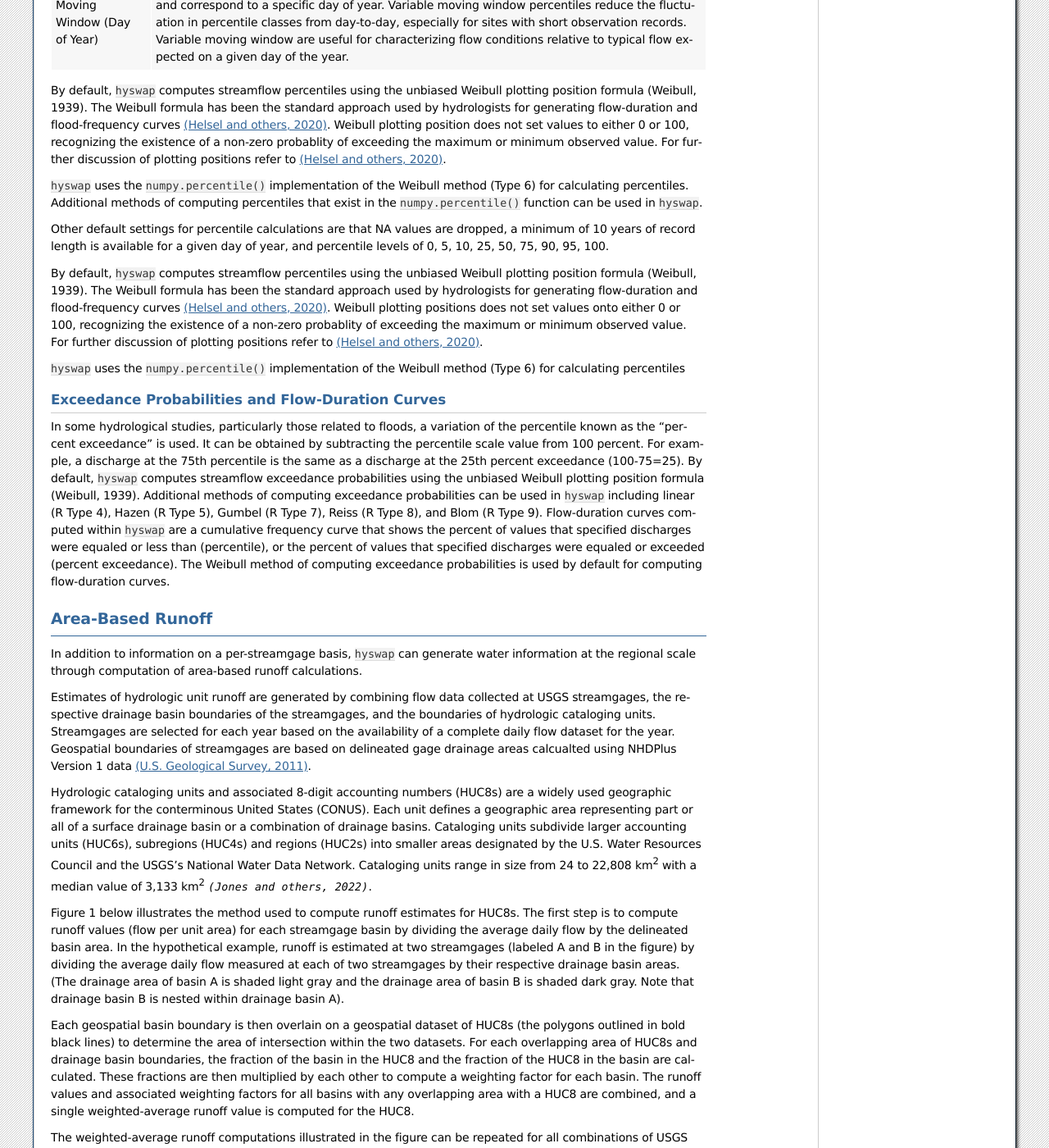
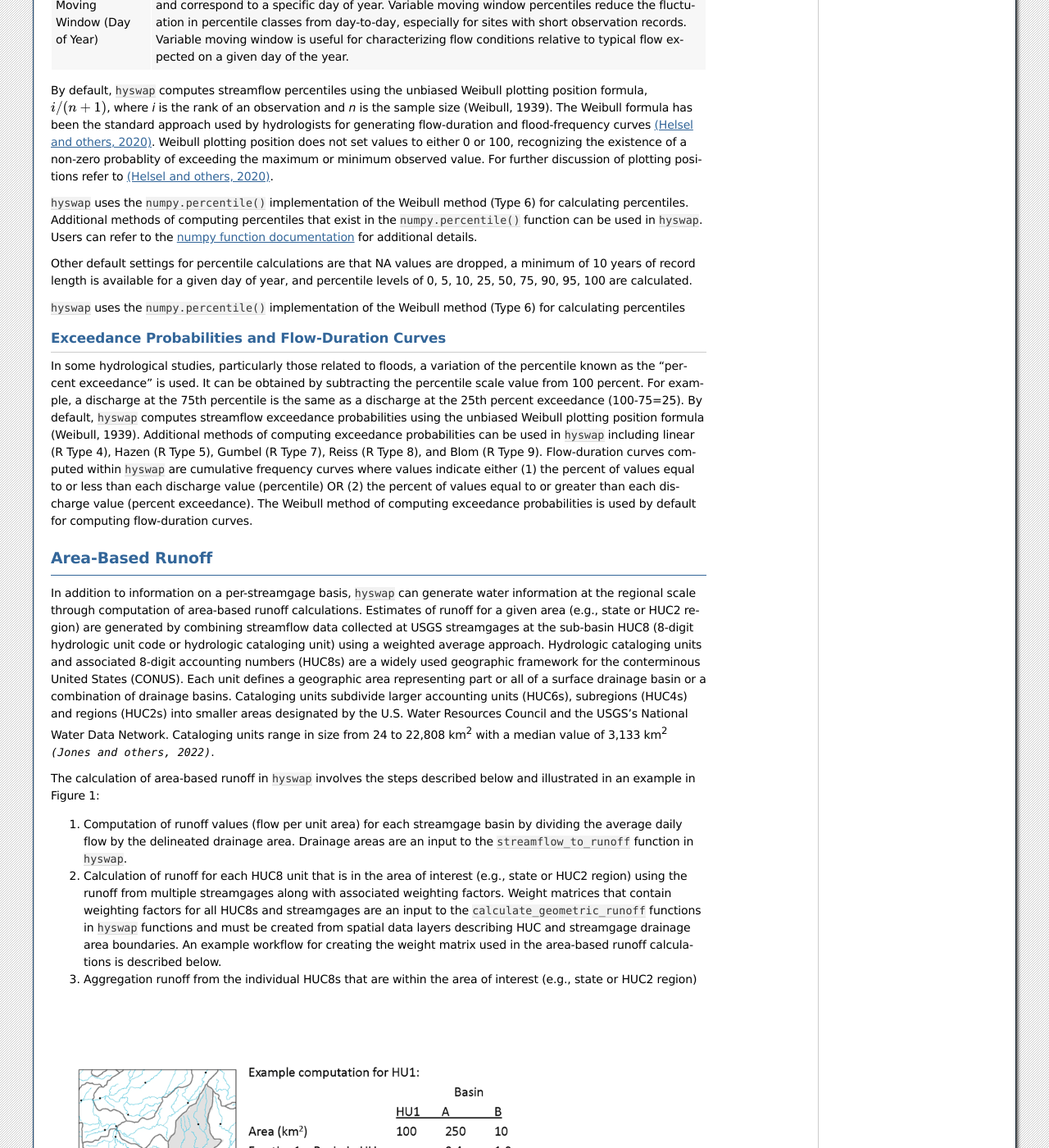
Before and after one commit to DOI-USGS/hyswap, a Sphinx documentation site: the page built from docs/source/meta/calculations.rst, in a window 1280 px wide and 1400 px high, scrolled down 829 px. Shown: the whole window at 82% size. Built offline with Sphinx 7.4.7, drawn with Linux system fonts in a browser that asks for light colours; some of the changed text lies outside the part shown.

Commit message:
revisions to calculations quick-ref

```diff
--- a/docs/source/meta/calculations.rst
+++ b/docs/source/meta/calculations.rst
@@ -5,13 +5,13 @@
 
 Assumptions and Caveats
 -----------------------
-The ``hyswap`` package functions assume that provided streamflow data has been quality conrolled. No checks on incorrect, missing, or negative values are performed. Users should perform any necessary QA/QC checks on the data prior to using ``hyswap`` functions. Similarly, ``hyswap`` functions on the entire length of streamflow data provided to a given function or plot and therefore may represent a mix of regulated and unregulated flow, or span periods of major watershed changes that potentially violate statistical methods.
+The ``hyswap`` package functions assume that provided streamflow data has been quality controlled. No checks on incorrect, missing, or negative values are performed. Users should perform any necessary QA/QC checks on the data prior to using ``hyswap`` functions. Additionally, ``hyswap`` does not detect artifacts or shifts in streamflow data that potentially violate statistical methods, such as transitions from regulated to unregulated flow, or major watershed changes.
 
 
 Streamflow Percentiles
 ----------------------
 
-Streamflow percentiles are a core calculation of ``hyswap`` that are used to determine streamflow conditions (e.g., normal, high-flow, low-flow, drought, flood). Percentiles can be computed for streamflow (discharge), runoff, or *n*-day avearge streamflow. Multiple types of percentiles are used in hydrologic analysis and vary in what subset of observations are used in calculating a given set of percentiles. Percentiles are closely related to exceedance probabilities used to construct flow duration curves (see below). The ``hyswap`` package provides support for the following types of streamflow percentiles:
+Streamflow percentiles are a core calculation of ``hyswap`` that are used to determine streamflow conditions (e.g., normal, high-flow, low-flow, drought, flood). Percentiles can be computed from daily streamflow (discharge), *n*-day average streamflow, or runoff. Multiple types of percentiles are used in hydrologic analysis and vary in what subset of observations are used in calculating a given set of percentiles. Percentiles are closely related to exceedance probabilities used to construct flow duration curves (see below). The ``hyswap`` package provides support for the following types of streamflow percentiles:
 
 +---------------------------+-------------------------------------------+
 | Percentile Type           | Description                               |
@@ -22,11 +22,11 @@
 |                           | change seasonally and correspond to a     |
 |                           | specific day of year. Variable percentiles|
 |                           | are useful for characterizing flow        |
-|                           | conditions relative to the typrical flow  |
+|                           | conditions relative to the typical flow   |
 |                           | on a given day of the year. The variable  |
 |                           | (day of year) percentile is the standard  |
-|                           | percentile that is displayed on the USGS  |
-|                           | National Water Dashboard and WaterWatch.  |
+|                           | percentile that is displayed in USGS      |
+|                           | water data services.                      |
 +---------------------------+-------------------------------------------+
 | Fixed (All days)          | Computed using all flow observations in   |
 |                           | the period of record. Records from all    |
@@ -34,8 +34,9 @@
 |                           | in percentile classes/thresholds that do  |
 |                           | not change seasonally. Fixed percentiles  |
 |                           | are useful for characterizing flow        |
-|                           | conditions relative non-moving phenomena  |
-|                           | such as flood stages or dam intakes.      |
+|                           | conditions relative to non-moving         |
+|                           | phenomena such as flood stages or dam     |
+|                           | intakes.                                  |
 +---------------------------+-------------------------------------------+
 | Variable Moving Window    | Computed using flow observations for that |
 | (Day of Year)             | day plus or minus *n* number of days      |
@@ -47,50 +48,51 @@
 |                           | the fluctuation in percentile classes from|
 |                           | day-to-day, especially for sites with     |
 |                           | short observation records. Variable       |
-|                           | moving window are useful for              |
+|                           | moving window is useful for               |
 |                           | characterizing flow conditions relative to|
 |                           | typical flow expected on a given day of   |
 |                           | the year.                                 |
 +---------------------------+-------------------------------------------+
 
-By default, ``hyswap`` computes streamflow percentiles using the unbiased Weibull plotting position formula (Weibull, 1939). The Weibull formula has been the standard approach used by hydrologists for generating flow-duration and flood-frequency curves `(Helsel and others, 2020)`_. Weibull plotting position does not set values to either 0 or 100, recognizing the existence of a non-zero probablity of exceeding the maximum or minimum observed value. For further discussion of plotting positions refer to `(Helsel and others, 2020)`_.
+By default, ``hyswap`` computes streamflow percentiles using the unbiased Weibull plotting position formula, :math:`i/(n+1)`, where *i* is the rank of an observation and *n* is the sample size (Weibull, 1939). The Weibull formula has been the standard approach used by hydrologists for generating flow-duration and flood-frequency curves `(Helsel and others, 2020)`_. Weibull plotting position does not set values to either 0 or 100, recognizing the existence of a non-zero probablity of exceeding the maximum or minimum observed value. For further discussion of plotting positions refer to `(Helsel and others, 2020)`_.
 
-``hyswap`` uses the ``numpy.percentile()`` implementation of the Weibull method (Type 6) for calculating percentiles. Additional methods of computing percentiles that exist in the ``numpy.percentile()`` function can be used in ``hyswap``.
+``hyswap`` uses the ``numpy.percentile()`` implementation of the Weibull method (Type 6) for calculating percentiles. Additional methods of computing percentiles that exist in the ``numpy.percentile()`` function can be used in ``hyswap``. Users can refer to the `numpy function documentation <https://numpy.org/doc/stable/reference/generated/numpy.percentile.html>`_ for additional details.
 
-Other default settings for percentile calculations are that NA values are dropped, a minimum of 10 years of record length is available for a given day of year, and percentile levels of 0, 5, 10, 25, 50, 75, 90, 95, 100.
-
-By default, ``hyswap`` computes streamflow percentiles using the unbiased Weibull plotting position formula (Weibull, 1939). The Weibull formula has been the standard approach used by hydrologists for generating flow-duration and flood-frequency curves `(Helsel and others, 2020)`_. Weibull plotting positions does not set values onto either 0 or 100, recognizing the existence of a non-zero probablity of exceeding the maximum or minimum observed value. For further discussion of plotting positions refer to `(Helsel and others, 2020)`_.
+Other default settings for percentile calculations are that NA values are dropped, a minimum of 10 years of record length is available for a given day of year, and percentile levels of 0, 5, 10, 25, 50, 75, 90, 95, 100 are calculated.
 
 ``hyswap`` uses the ``numpy.percentile()`` implementation of the Weibull method (Type 6) for calculating percentiles
 
 Exceedance Probabilities and Flow-Duration Curves
 ^^^^^^^^^^^^^^^^^^^^^^^^^^^^^^^^^^^^^^^^^^^^^^^^^
 
-In some hydrological studies, particularly those related to floods, a variation of the percentile known as the "percent exceedance" is used. It can be obtained by subtracting the percentile scale value from 100 percent.  For example, a discharge at the 75th percentile is the same as a discharge at the 25th percent exceedance (100-75=25). By default, ``hyswap`` computes streamflow exceedance probabilities using the unbiased Weibull plotting position formula (Weibull, 1939). Additional methods of computing exceedance probabilities can be used in ``hyswap`` including linear (R Type 4), Hazen (R Type 5), Gumbel (R Type 7), Reiss (R Type 8), and Blom (R Type 9). Flow-duration curves computed within ``hyswap`` are a cumulative frequency curve that shows the percent of values that specified discharges were equaled or less than (percentile), or the percent of values that specified discharges were equaled or exceeded (percent exceedance). The Weibull method of computing exceedance probabilities is used by default for computing flow-duration curves.
+In some hydrological studies, particularly those related to floods, a variation of the percentile known as the "percent exceedance" is used. It can be obtained by subtracting the percentile scale value from 100 percent.  For example, a discharge at the 75th percentile is the same as a discharge at the 25th percent exceedance (100-75=25). By default, ``hyswap`` computes streamflow exceedance probabilities using the unbiased Weibull plotting position formula (Weibull, 1939). Additional methods of computing exceedance probabilities can be used in ``hyswap`` including linear (R Type 4), Hazen (R Type 5), Gumbel (R Type 7), Reiss (R Type 8), and Blom (R Type 9). Flow-duration curves computed within ``hyswap`` are cumulative frequency curves where values indicate either (1) the percent of values equal to or less than each discharge value (percentile) OR (2) the percent of values equal to or greater than each discharge value (percent exceedance). The Weibull method of computing exceedance probabilities is used by default for computing flow-duration curves.
 
 
 Area-Based Runoff
 -----------------
 
-In addition to information on a per-streamgage basis, ``hyswap`` can generate water information at the regional scale through computation of area-based runoff calculations.
+In addition to information on a per-streamgage basis, ``hyswap`` can generate water information at the regional scale through computation of area-based runoff calculations. Estimates of runoff for a given area (e.g., state or HUC2 region) are generated by combining streamflow data collected at USGS streamgages at the sub-basin HUC8 (8-digit hydrologic unit code or hydrologic cataloging unit) using a weighted average approach. Hydrologic cataloging units and associated 8-digit accounting numbers (HUC8s) are a widely used geographic framework for the conterminous United States (CONUS). Each unit defines a geographic area representing part or all of a surface drainage basin or a combination of drainage basins. Cataloging units subdivide larger accounting units (HUC6s), subregions (HUC4s) and regions (HUC2s) into smaller areas designated by the U.S. Water Resources Council and the USGS's National Water Data Network. Cataloging units range in size from 24 to 22,808 km\ :sup:`2` with a median value of 3,133 km\ :sup:`2` `(Jones and others, 2022)`.
 
-Estimates of hydrologic unit runoff are generated by combining flow data collected at USGS streamgages, the respective drainage basin boundaries of the streamgages, and the boundaries of hydrologic cataloging units. Streamgages are selected for each year based on the availability of a complete daily flow dataset for the year. Geospatial boundaries of streamgages are based on delineated gage drainage areas calcualted using NHDPlus Version 1 data `(U.S. Geological Survey, 2011)`_.
+The calculation of area-based runoff in ``hyswap`` involves the steps described below and illustrated in an example in Figure 1:
 
-Hydrologic cataloging units and associated 8-digit accounting numbers (HUC8s) are a widely used geographic framework for the conterminous United States (CONUS). Each unit defines a geographic area representing part or all of a surface drainage basin or a combination of drainage basins. Cataloging units subdivide larger accounting units (HUC6s), subregions (HUC4s) and regions (HUC2s) into smaller areas designated by the U.S. Water Resources Council and the USGS's National Water Data Network. Cataloging units range in size from 24 to 22,808 km\ :sup:`2` with a median value of 3,133 km\ :sup:`2` `(Jones and others, 2022)`.
-
-Figure 1 below illustrates the method used to compute runoff estimates for HUC8s. The first step is to compute runoff values (flow per unit area) for each streamgage basin by dividing the average daily flow by the delineated basin area. In the hypothetical example, runoff is estimated at two streamgages (labeled A and B in the figure) by dividing the average daily flow measured at each of two streamgages by their respective drainage basin areas. (The drainage area of basin A is shaded light gray and the drainage area of basin B is shaded dark gray. Note that drainage basin B is nested within drainage basin A).
-
-Each geospatial basin boundary is then overlain on a geospatial dataset of HUC8s (the polygons outlined in bold black lines) to determine the area of intersection within the two datasets. For each overlapping area of HUC8s and drainage basin boundaries, the fraction of the basin in the HUC8 and the fraction of the HUC8 in the basin are calculated. These fractions are then multiplied by each other to compute a weighting factor for each basin. The runoff values and associated weighting factors for all basins with any overlapping area with a HUC8 are combined, and a single weighted-average runoff value is computed for the HUC8.
-
-The weighted-average runoff computations illustrated in the figure can be repeated for all combinations of USGS streamgage basins and hydrologic cataloging units (HUC8s). Runoff values for HUC8s which had no overlapping areas with streamgage basins were computed as the mean of the HUC8 runoff values within the same HUC4 (subregional unit).
+1. Computation of runoff values (flow per unit area) for each streamgage basin by dividing the average daily flow by the delineated drainage area. Drainage areas are an input to the ``streamflow_to_runoff`` function in ``hyswap``.
+2. Calculation of runoff for each HUC8 unit that is in the area of interest (e.g., state or HUC2 region) using the runoff from multiple streamgages along with associated weighting factors. Weight matrices that contain weighting factors for all HUC8s and streamgages are an input to the ``calculate_geometric_runoff`` functions in ``hyswap`` functions and must be created from spatial data layers describing HUC and streamgage drainage area boundaries. An example workflow for creating the weight matrix used in the area-based runoff calculations is described below.
+3. Aggregation runoff from the individual HUC8s that are within the area of interest (e.g., state or HUC2 region)
 
 .. image:: ../reference/huc8_runoff_example.gif
   :width: 600
   :alt: Map and table that provide an example of the computation of area-based runoff for a given HUC.
 
-Figure 1. Example computation for computation of runoff for a selected HUC unit. Figure from `(Brakebill and others, 2011)`_
+Figure 1. Example computation for computation of runoff for a selected HUC unit. (The drainage area of basin A is shaded light gray and the drainage area of basin B is shaded pink. Note that drainage basin B is nested within drainage basin A). Figure from `(Brakebill and others, 2011)`_
 
-*Description of methods for area-based runoff computation is adapted from USGS WaterWatch*
+Workflow for Determing Weighting of Streamgages for Area-Based Runoff Calculations
+^^^^^^^^^^^^^^^^^^^^^^^^^^^^^^^^^^^^^^^^^^^^^^^^^^^^^^^^^^^^^^^^^^^^^^^^^^^^^^^^^^
+
+Spatial datasets describing the respective drainage basin boundaries of the streamgages and the boundaries of hydrologic cataloging units must be obtained that cover the all areas of interest (e.g. CONUS). Geospatial boundaries of streamgages can be based on delineated gage drainage areas calculated using NHDPlus Version 1 data `(U.S. Geological Survey, 2011)`_ or determined via other watershed delineation approaches. HUC8 boundaries are contained within the `USGS Watershed Boundary Dataset (WBD)<https://www.usgs.gov/national-hydrography/watershed-boundary-dataset>`_.
+
+Each geospatial streamgage drainage basin boundary is overlain on a geospatial dataset of HUC8s (the polygons outlined in bold black lines in Figure 1 example) to determine the area of intersection within the two datasets. For each overlapping area of HUC8s and streamgage drainage basin boundaries, the fraction of the basin in the HUC8 and the fraction of the HUC8 in the basin are calculated. These fractions are then multiplied by each other to compute a weighting factor for each basin. Weighting factors for each streamgage drainage basin for each HUC8 can then be stored in a single weight matrix.
+
+*Description of methods for area-based runoff computation is adapted from `USGS WaterWatch <https://pubs.usgs.gov/publication/fs20083031>`*
 
 References
 ----------
```
